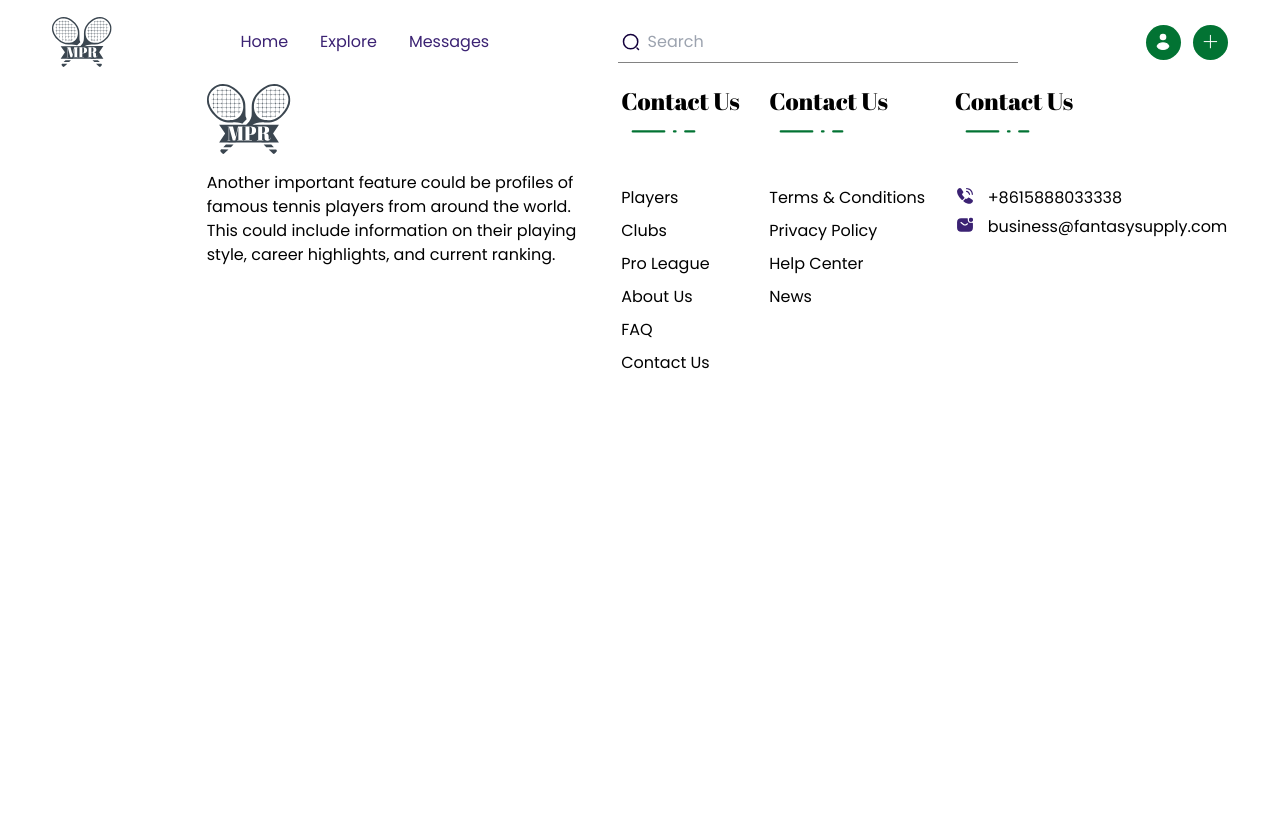
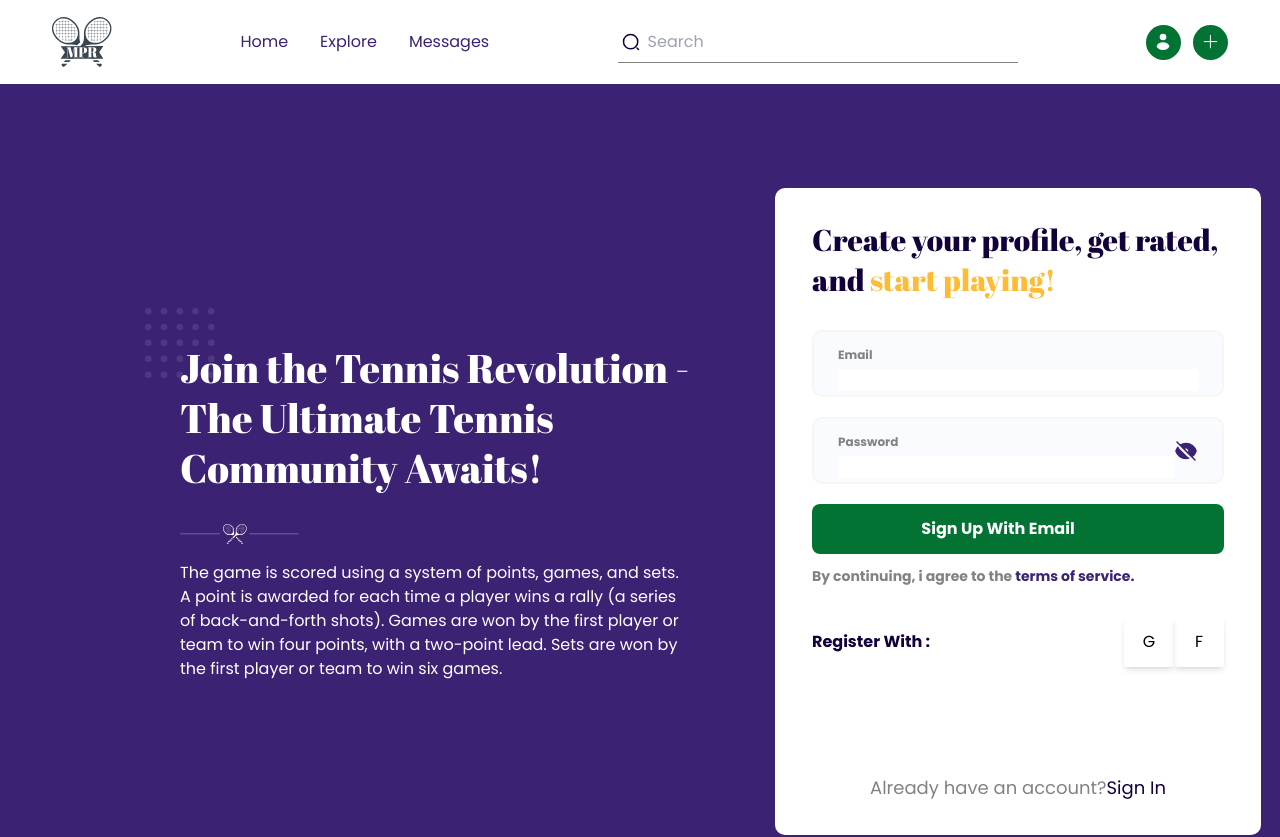
Before and after one commit to MubashirWaheed/tennis-clubs, a Next.js app: page /register in a window 1280 px wide. Before the commit this address had no page. Shown: the top 837 px of the page. Before the commit the page ends 800 px from the top, so only its background shows below. Built offline with nearby package versions, Linux system fonts and the light colour scheme.

Commit message:
[Feature] Registration Page is done.

```diff
--- a/app/components/register/RegisterForm.jsx
+++ b/app/components/register/RegisterForm.jsx
@@ -13,7 +13,7 @@ const RegisterForm = () => {
     });
 
     return (
-        <form>
+        <form className="w-full flex flex-col gap-[20px]">
             <div className="flex flex-col w-full gap-[20px]">
                 <EmailField
                     id="email"
--- a/app/components/register/register.jsx
+++ b/app/components/register/register.jsx
@@ -4,8 +4,8 @@ import RegisterForm from "./RegisterForm"
 const Register = () => {
     return (
         <section className={styles.formContainer}>
-            <div className="px-[37px] py-[32px]">
-                <h1 className="h3 text-[#13013C] w-[412px]">Create your profile, get rated, and <span className="text-[#FFBB34]">start playing!</span></h1>
+            <div className="px-[37px] py-[32px] w-full flex flex-col gap-[30px]">
+                <h1 className="h3 text-[#13013C] w-[412px]">Create your profile, get rated, and <span className="h3 text-[#FFBB34]">start playing!</span></h1>
                 <RegisterForm />
 
                 <div className="flex flex-col gap-[106px]">
@@ -25,7 +25,7 @@ const Register = () => {
 }
 
 const styles = {
-    formContainer: "",
+    formContainer: "rounded-[10px] bg-[#FFFFFF] w-[581px]",
     formHeader: "h4 text-[#13013C]",
 }
 export default Register
--- a/app/globals.css
+++ b/app/globals.css
@@ -17,7 +17,7 @@
 }
 .h2{
   font-family: 'Abril Fatface', Arial, Helvetica, sans-serif;
-  font-size: 35px !important;
+  font-size: 40px !important;
   line-height: 50px !important;
 }
 .h3{
--- a/app/layout.js
+++ b/app/layout.js
@@ -13,9 +13,7 @@ export default function RootLayout({ children }) {
       <body>
         <div>
           <Header />
-          {/* <main>
-            {children}
-          </main> */}
+          {children}
           <Footer />
         </div>
       </body>
--- a/app/matches/layout.jsx
+++ b/app/matches/layout.jsx
@@ -5,7 +5,7 @@ import VerticalBat from "./assets/VerticalBat.svg";
 
 const MatchesLayout = ({children}) => {
     return (
-        <>
+        <main>
             <section className="relative bg-[#3B2273]">
                 <h1 className="h2 text-white pt-[64px] pb-[109px] pl-[185px]">Find Matches</h1>
                 <Image src={Ball} alt="" className="absolute bottom-0 right-0 w-[100px] h-[100px] object-contain"/>
@@ -13,7 +13,7 @@ const MatchesLayout = ({children}) => {
                 <Image src={VerticalBat} alt="" className="absolute left-0 bottom-0"/>
             </section>
             {children}
-        </>
+        </main>
     )
 }
 
--- /dev/null
+++ b/app/register/page.jsx
@@ -0,0 +1,23 @@
+import Image from "next/image";
+import Register from "../components/register/register";
+import circlesIcon from "./assets/circles.svg";
+import headerLineIcon from "./assets/headerLine.svg";
+
+const RegisterAsAPlayer = () => {
+    return(
+        <main className="bg-[#3B2273] px-[180px] py-[104px] flex items-center gap-[54px]">
+            <section className="relative flex flex-col items-start gap-[31px]">
+                <h1 className="h2 text-white w-[541px]">Join the Tennis Revolution - The Ultimate Tennis Community Awaits!</h1>
+                <div className="flex flex-col gap-[17px] items-start">
+                    <Image src={headerLineIcon} alt="headerLine" className="w-[119px] h-[20px]"/>
+                    <p className="f16 fw400 lh24 text-white w-[504px]">The game is scored using a system of points, games, and sets. A point is awarded for each time a player wins a rally (a series of back-and-forth shots). Games are won by the first player or team to win four points, with a two-point lead. Sets are won by the first player or team to win six games.</p>
+                </div>
+
+                <Image src={circlesIcon} alt={"Circles"} className="absolute -top-[35px] -left-[35px] w-[70px] h-[70px]"/>
+            </section>
+            <Register />
+        </main>
+    )
+}
+
+export default RegisterAsAPlayer;
--- a/components/ui/buttons/PrimaryButton.jsx
+++ b/components/ui/buttons/PrimaryButton.jsx
@@ -1,6 +1,6 @@
 const PrimaryButton = ({children, type, onClick}) => {
     return (
-        <button className="w-full px-[20px] py-[13px] rounded-[8px] inline-flex items-center gap-[20px] bg-[#027333] cursor-pointer"  type={type} onClick={onClick}>
+        <button className="w-full px-[20px] py-[13px] rounded-[8px] inline-flex items-center justify-center gap-[20px] bg-[#027333] cursor-pointer"  type={type} onClick={onClick}>
             <span className="p f16 lh24 text-white">{children}</span>
             <span className="w-[20px] h-[20px]"></span>
         </button>
--- a/components/ui/buttons/SecondaryButton.jsx
+++ b/components/ui/buttons/SecondaryButton.jsx
@@ -1,6 +1,6 @@
 const SecondaryButton = ({children, type, onClick}) => {
     return (
-        <button className="border-1 border-[#027333] px-[20px] py-[13px] rounded-[8px] inline-flex items-center gap-[20px] bg-[#FFFFFF] cursor-pointer" type={type} onClick={onClick}>
+        <button className="border-1 border-[#027333] px-[20px] py-[13px] rounded-[8px] inline-flex justify-center items-center gap-[20px] bg-[#FFFFFF] cursor-pointer" type={type} onClick={onClick}>
             <span className="p f16 lh24 text-white">{children}</span>
             <span className="w-[20px] h-[20px]"></span>
         </button>
--- a/components/ui/inputFields/EmailField.jsx
+++ b/components/ui/inputFields/EmailField.jsx
@@ -14,7 +14,7 @@ const EmailField = ({ id, type, value, onChange, label }) => {
 };
 
 const styles = {
-    textField: "w-full rounded-[10px] border-1 border-[#F6F6F6] bg-[#FAFBFF] h-[67px] px-[24px] py-[13px] flex flex-col items-start gap-1",
+    textField: "w-full rounded-[10px] border-2 border-[#F6F6F6] bg-[#FAFBFF] h-[67px] px-[24px] py-[13px] flex flex-col items-start gap-1",
     label: "w-full f12 fw700 lh20 text-[#828282]",
     input: "outline-none border-none w-full f14 fw400 lh22",
 };
--- a/components/ui/inputFields/PasswordField.jsx
+++ b/components/ui/inputFields/PasswordField.jsx
@@ -1,12 +1,13 @@
 "use client";
 import Image from "next/image";
-import showPassword from "../../../app/components/register/assets/showPassword.svg"
-import hidePassword from "../../../app/components/register/assets/hidePassword.svg"
+import showPasswordIcon from "../../../app/components/register/assets/showPassword.svg"
+import hidePasswordIcon from "../../../app/components/register/assets/hidePassword.svg"
 import React from "react";
 
 const PasswordField = ({ id, value, onChange, label }) => {
     const [showPassword, setShowPassword] = React.useState(false);
-    const switchPasswordVisibility = () => {
+    const switchPasswordVisibility = (e) => {
+        e.preventDefault();
         showPassword === true ? setShowPassword(false): setShowPassword(true);
     }
     return (
@@ -18,16 +19,16 @@ const PasswordField = ({ id, value, onChange, label }) => {
                     value={value}
                     onChange={onChange}
                     id={id}
-                    type={show ? "text" : "password"}
+                    type={showPassword ? "text" : "password"}
                 />
             </div>
 
-            {show ?
+            {showPassword ?
                 <button onClick={switchPasswordVisibility}>
-                    <Image src={showPassword} alt="Show Password" className="w-[24px] h-[24px]"/>
+                    <Image src={showPasswordIcon} alt="Show Password" className="w-[24px] h-[24px]"/>
                 </button>:
                 <button onClick={switchPasswordVisibility}>
-                    <Image src={hidePassword} alt="Hide Password" className="w-[24px] h-[24px]"/>
+                    <Image src={hidePasswordIcon} alt="Hide Password" className="w-[24px] h-[24px]"/>
                 </button>
             }
         </div>
@@ -35,7 +36,7 @@ const PasswordField = ({ id, value, onChange, label }) => {
 };
 
 const styles = {
-    passwordField: "w-full rounded-[10px] border-1 border-[#F6F6F6] bg-[#FAFBFF] h-[67px] px-[24px] py-[13px] flex",
+    passwordField: "w-full rounded-[10px] border-2 border-[#F6F6F6] bg-[#FAFBFF] h-[67px] px-[24px] py-[13px] flex",
     label: "w-full f12 fw700 lh20 text-[#828282]",
     input: "outline-none border-none w-full f14 fw400 lh22",
 };
```
Also changed, not shown: app/register/assets/circles.svg (added), app/register/assets/headerLine.svg (added), app/register/profile/page.jsx (added).
